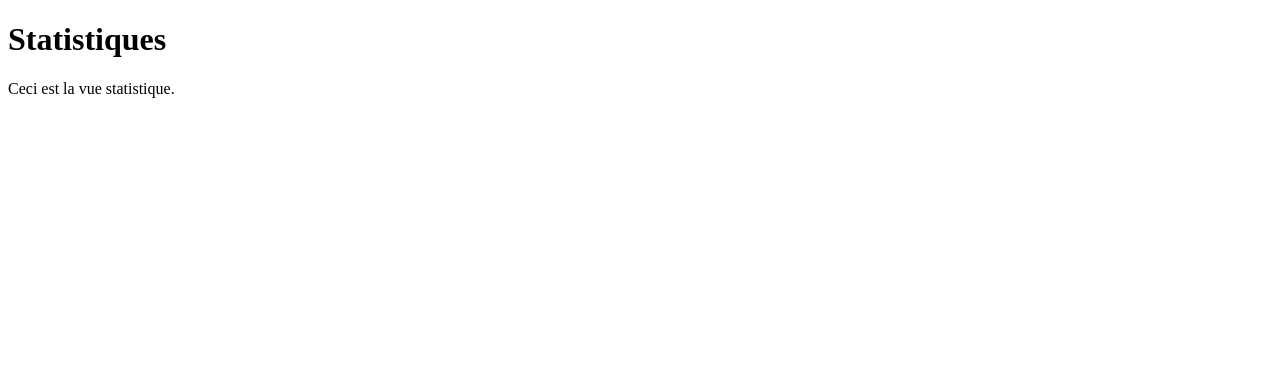
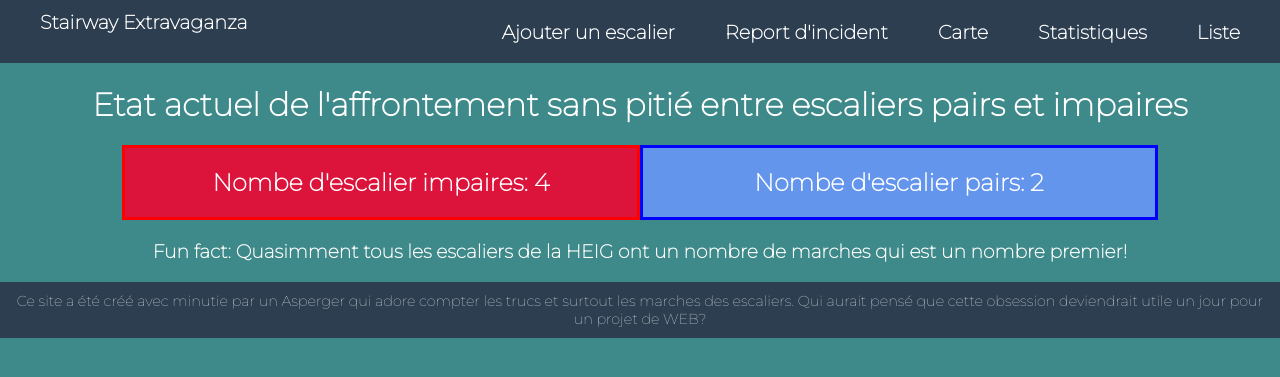
Before and after one commit to Greywind299792458/HEIG_WEB_practical_work_2, a PHP site: page /index.php?page=statistics in a window 1280 px wide. Shown: the top 377 px of the page. Run offline with PHP 8.4, Linux system fonts and the light colour scheme; data comes from the database, SQL or seed files in the repository; both versions use the stored data as it was after the commit.

Commit message:
:confused:  i have no idea what im doing

```diff
--- a/controllers/stairsListController.php
+++ b/controllers/stairsListController.php
@@ -1,3 +1,7 @@
 <?php
+
+$con = mysqli_connect("localhost:3306", "mariadb", "mariadb", "mariadb");
+$result = mysqli_query($con, "SELECT * FROM stairs");
+$data = $result->fetch_all(MYSQLI_ASSOC);
+
 include 'views/stairsList_view.php';
-?>
--- a/controllers/statisticsController.php
+++ b/controllers/statisticsController.php
@@ -1,6 +1,20 @@
 <?php
-// controllers/SecondPageController.php
+function odd($var)
+{
+    return $var['num_steps'] & 1;
+}
+
+function even($var)
+{
+    return !($var['num_steps'] & 1);
+}
+
+$con = mysqli_connect("localhost:3306", "mariadb", "mariadb", "mariadb");
+$result = mysqli_query($con, "SELECT * FROM stairs");
+$data = $result->fetch_all(MYSQLI_ASSOC);
+
+$oddOnes = count(array_filter($data, "odd"));
+$evenOnes = count(array_filter($data, "even"));
 
 // Incluez le fichier de vue correspondant
 include 'views/statistics_view.php';
-?>
--- a/index.php
+++ b/index.php
@@ -11,10 +11,12 @@ if (isset($_GET['page'])) {
         case 'statistics':
             include 'controllers/statisticsController.php';
             break;
+        case 'home':
+            include 'controllers/HomeController.php';
+            break;
         default:
-            include 'controllers/homeController.php';
+            include 'controllers/stairsFormController.php';
     }
 } else {
-    include 'controllers/homeController.php';
+    include 'controllers/HomeController.php';
 }
-?>
--- a/views/stairsForm_view.php
+++ b/views/stairsForm_view.php
@@ -22,7 +22,7 @@
         <main>
             <section id="form-section">
                 <h1>Ajouter un escalier</h1>
-                <form action="/action_page.php">
+                <form action="submit.php" method="post">
                     <input placeholder="Nom" type="text" id="stairs-name" name="stairsName"><br><br>
                     <input placeholder="Nombre de marches" type="number" min="0" id="num_steps" name="numSteps"><br><br>
                     <input class="btn" id="btn-send" type="submit" value="Submit">
--- a/views/statistics_view.php
+++ b/views/statistics_view.php
@@ -1,10 +1,42 @@
 <!DOCTYPE html>
 <html>
-    <head>
-        <title>Statistiques</title>
-    </head>
-    <body>
-        <h1>Statistiques</h1>
-        <p>Ceci est la vue statistique.</p>
-    </body>
+
+<head>
+    <meta charset="UTF-8">
+    <meta name="viewport" content="width=device-width, initial-scale=1.0">
+    <title>Starway Extravaganza</title>
+    <link href="https://fonts.googleapis.com/css?family=Montserrat:100" rel="stylesheet">
+    <link rel="stylesheet" href="views/styles/statistics.css">
+    <link rel="stylesheet" href="views/styles/style.css">
+</head>
+
+<body>
+    <header>
+        <nav>
+            <a href="index.php?page=home">Stairway Extravaganza</p>
+                <a href="index.php?page=form-stairs">Ajouter un escalier</a>
+                <a href="index.php?page=form-accidents">Report d'incident</a>
+                <a href="index.php?page=map">Carte</a>
+                <a href="index.php?page=statistics">Statistiques</a>
+                <a href="index.php?page=list-stairs">Liste</a>
+        </nav>
+    </header>
+    <main>
+        <h1 class="container">Etat actuel de l'affrontement sans pitié entre escaliers pairs et impaires</h1>
+        <section id="fight-section">
+            <div>
+                <h2>Nombe d'escalier impaires: <?php echo $oddOnes; ?></h2>
+            </div>
+            <div>
+                <h2>Nombe d'escalier pairs: <?php echo $evenOnes; ?></h2>
+            </div>
+        </section>
+        <h3>Fun fact: Quasimment tous les escaliers de la HEIG ont un nombre de marches qui est un nombre premier!</h3>
+    </main>
+</body>
+<footer class="center">
+    Ce site a été créé avec minutie par un Asperger qui adore compter les trucs et surtout les marches des escaliers.
+    Qui aurait pensé que cette obsession deviendrait utile un jour pour un projet de WEB?
+</footer>
+
 </html>
--- /dev/null
+++ b/views/styles/statistics.css
@@ -0,0 +1,27 @@
+#fight-section {
+    margin: 20px auto 20px auto;
+    display: flex;
+    justify-content: center;
+    align-items: center;
+    text-align: center;
+}
+
+#fight-section div {
+    border: 3px solid black;
+    width: 40%;
+}
+
+#fight-section div:first-child {
+    border: 3px solid red;
+    background-color: crimson;
+}
+
+#fight-section div:last-child {
+    border: 3px solid blue;
+    background-color: cornflowerblue;
+}
+
+h1,
+h3 {
+    text-align: center;
+}
```
Also changed, not shown: controllers/stairsFormController.php (+19 -1 lines), views/stairsList_view.php (+9 -1 lines), .devcontainer/init-scripts/init.sql.
